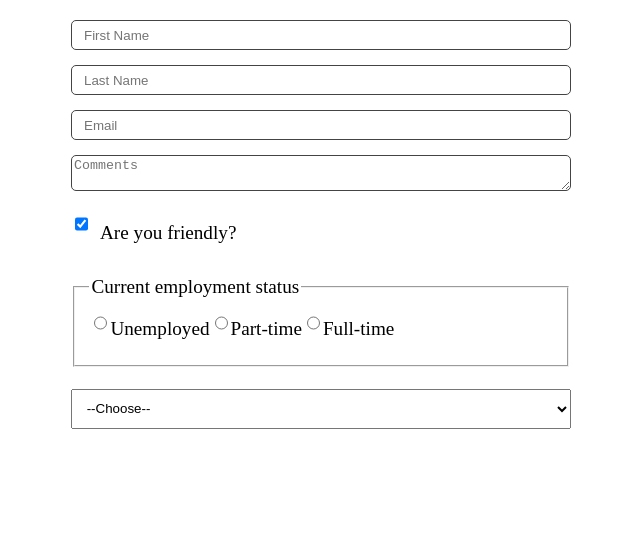
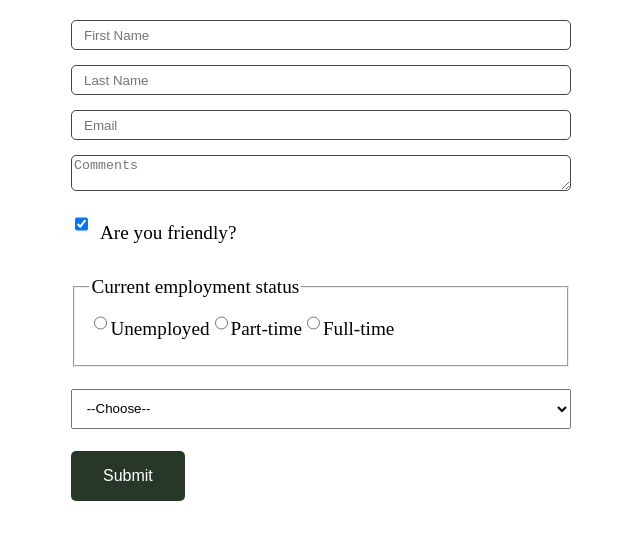
Before and after one commit to Ihliana/Scrimba-React4-Forms, a React (Create React App) app: page / in a window 1280 px wide. Shown: the top 540 px of the page, without its empty margins (319-959 px from the left). Built offline with nearby package versions, Linux system fonts and the light colour scheme.

Commit message:
Submitting the form

```diff
--- a/src/App.css
+++ b/src/App.css
@@ -63,3 +63,15 @@ select {
     padding: .8em;
 
 }
+
+button {
+    background-color: #283828; /* Green */
+    border: none;
+    color: white;
+    padding: 1em 2em;
+    text-align: center;
+    text-decoration: none;
+    display: inline-block;
+    font-size: 1rem;
+    border-radius: 5px;
+  }
--- a/src/components/Form.js
+++ b/src/components/Form.js
@@ -25,8 +25,14 @@ export default function Form(){
         })
     }
 
+    function handleSubmit(event){
+            //prevent from refreshing the page
+            event.preventDefault()
+            console.log(formData)
+    }
+
     return(
-        <form>
+        <form onSubmit={handleSubmit}>
             <input type="text"
                     placeholder="First Name"
                     onChange={handleChange}
@@ -109,7 +115,9 @@ export default function Form(){
                 <option value='violet'>Violet</option>
             </select>
 
-
+            <br />
+            <br />
+            <button>Submit</button>
         </form>
     )
 }
```
